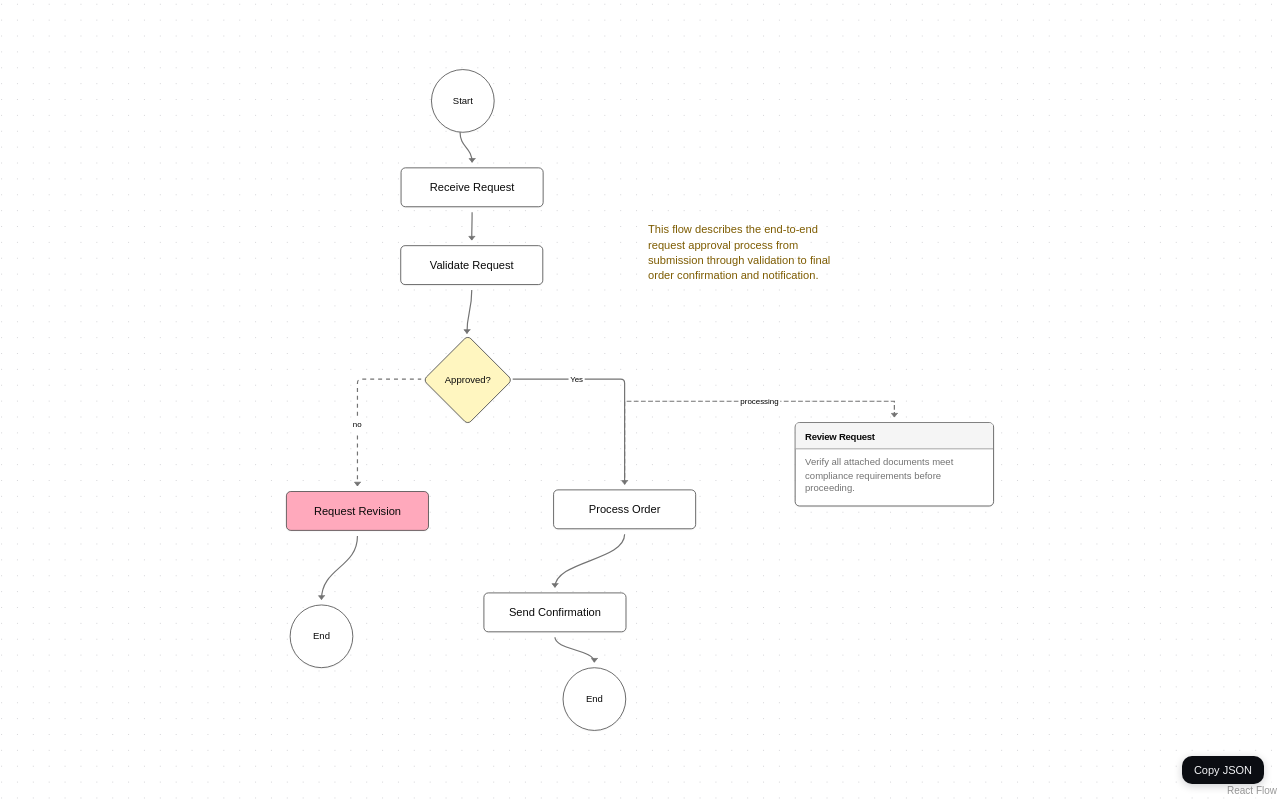
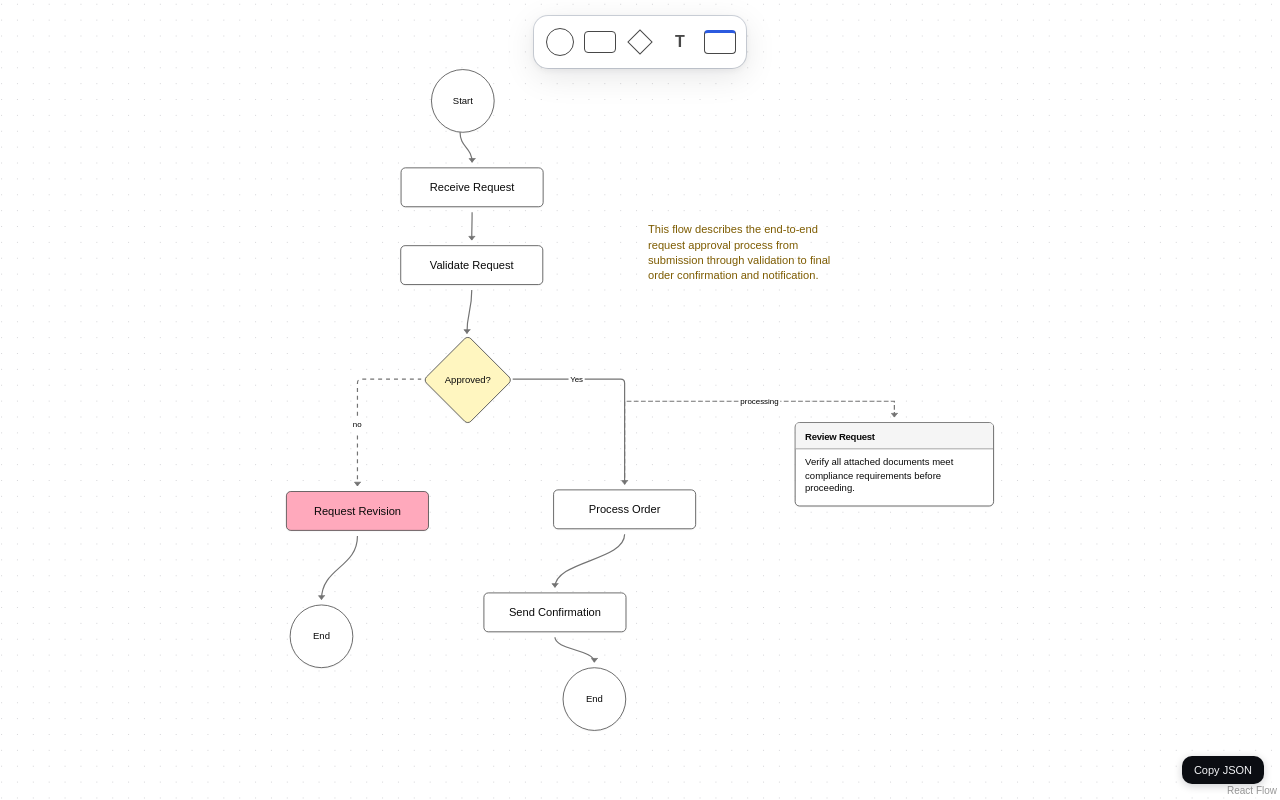
Before and after one commit to ibrohhm/workflow-ui, a Next.js app: page / in a window 1280 px wide. Built offline with nearby package versions, Linux system fonts and the light colour scheme.

Commit message:
feat(toolbar): add shapes toolbar with drag-to-create and unify panel background

```diff
--- a/components/nodes/card-node.tsx
+++ b/components/nodes/card-node.tsx
@@ -19,7 +19,7 @@ export function CardNode({ data, selected }: NodeProps) {
       </div>
 
       <div className="flex-1 px-3 py-2 overflow-auto">
-        <p className="text-xs text-muted-foreground leading-snug">
+        <p className="text-xs text-card-foreground leading-snug">
           {data.content as string}
         </p>
       </div>
--- a/components/properties-sidebar.tsx
+++ b/components/properties-sidebar.tsx
@@ -97,7 +97,7 @@ export function PropertiesSidebar({
           : 'opacity-0 -translate-y-1/2 -translate-x-2 pointer-events-none',
       )}
       style={{
-        backgroundColor: T.bg,
+        backgroundColor: 'var(--background)',
         boxShadow: T.shadow,
         color: T.text,
         maxHeight: '85vh',
--- /dev/null
+++ b/components/shapes-toolbar.tsx
@@ -0,0 +1,85 @@
+"use client"
+
+import { T } from './sidebar-components';
+
+const SHAPES = ['circle', 'task', 'diamond', 'text', 'card'] as const;
+
+function ShapePreview({ type }: { type: string }) {
+  const base = 'border select-none';
+  const borderColor = 'var(--border)';
+
+  if (type === 'circle') {
+    return (
+      <div
+        className={`${base} rounded-full`}
+        style={{ width: 28, height: 28, borderColor }}
+      />
+    );
+  }
+  if (type === 'diamond') {
+    return (
+      <div style={{ width: 28, height: 28, display: 'flex', alignItems: 'center', justifyContent: 'center' }}>
+        <div
+          className={base}
+          style={{ width: 18, height: 18, transform: 'rotate(45deg)', borderColor }}
+        />
+      </div>
+    );
+  }
+  if (type === 'text') {
+    return (
+      <div
+        className="flex items-center justify-center select-none"
+        style={{ width: 28, height: 28, fontSize: 16, fontWeight: 700, color: 'var(--border)' }}
+      >
+        T
+      </div>
+    );
+  }
+  if (type === 'card') {
+    return (
+      <div
+        className={`${base} rounded`}
+        style={{ width: 32, height: 24, borderColor, borderTopWidth: 3, borderTopColor: T.accent }}
+      />
+    );
+  }
+  // task
+  return (
+    <div
+      className={`${base} rounded`}
+      style={{ width: 32, height: 22, borderColor }}
+    />
+  );
+}
+
+export function ShapesToolbar() {
+  const onDragStart = (e: React.DragEvent, nodeType: string) => {
+    e.dataTransfer.setData('application/reactflow', nodeType);
+    e.dataTransfer.effectAllowed = 'move';
+  };
+
+  return (
+    <div
+      className="fixed top-4 left-1/2 -translate-x-1/2 z-20 flex items-center gap-1 px-2 py-2 rounded-xl"
+      style={{
+        backgroundColor: 'var(--background)',
+        boxShadow: T.shadow,
+      }}
+    >
+      {SHAPES.map((type) => (
+        <div
+          key={type}
+          draggable
+          onDragStart={(e) => onDragStart(e, type)}
+          className="flex items-center justify-center w-9 h-9 rounded-lg cursor-grab active:cursor-grabbing transition-colors duration-100"
+          style={{ userSelect: 'none' }}
+          onMouseEnter={(e) => (e.currentTarget.style.backgroundColor = T.hover)}
+          onMouseLeave={(e) => (e.currentTarget.style.backgroundColor = 'transparent')}
+        >
+          <ShapePreview type={type} />
+        </div>
+      ))}
+    </div>
+  );
+}
--- a/components/workflow-ui.tsx
+++ b/components/workflow-ui.tsx
@@ -12,6 +12,7 @@ import {
   type Node,
   type Edge,
   type EdgeMarker,
+  type ReactFlowInstance,
 } from '@xyflow/react';
 import { CircleNode } from './nodes/circle-node';
 import { TaskNode } from './nodes/task-node';
@@ -19,6 +20,7 @@ import { DiamondNode } from './nodes/diamond-node';
 import { TextNode } from './nodes/text-node';
 import { CardNode } from './nodes/card-node';
 import { PropertiesSidebar } from './properties-sidebar';
+import { ShapesToolbar } from './shapes-toolbar';
 import simpleFlow from '../data/simple-flow.json';
 import requestApprovalFlow from '../data/request-approval-flow.json';
 
@@ -99,6 +101,35 @@ export function WorkflowUI() {
     setSelectedEdgeId(null);
   }, []);
 
+  const rfInstance = useRef<ReactFlowInstance | null>(null);
+
+  const onDragOver = useCallback((e: React.DragEvent) => {
+    e.preventDefault();
+    e.dataTransfer.dropEffect = 'move';
+  }, []);
+
+  const onDrop = useCallback((e: React.DragEvent) => {
+    e.preventDefault();
+    const type = e.dataTransfer.getData('application/reactflow');
+    if (!type || !rfInstance.current) return;
+
+    const position = rfInstance.current.screenToFlowPosition({ x: e.clientX, y: e.clientY });
+    const defaults: Record<string, Record<string, unknown>> = {
+      circle:  { label: 'Event' },
+      task:    { label: 'Task' },
+      diamond: { label: 'Gateway', background: 'yellow' },
+      text:    { label: 'Text', color: 'yellow' },
+      card:    { title: 'Card', content: '' },
+    };
+    const newNode: Node = {
+      id: `node_${Date.now()}`,
+      type,
+      position,
+      data: defaults[type] ?? { label: type },
+    };
+    setNodes(nds => [...nds, newNode]);
+  }, [setNodes]);
+
   const [copyLabel, setCopyLabel] = useState('Copy JSON');
   const copyTimer = useRef<ReturnType<typeof setTimeout> | null>(null);
 
@@ -140,6 +171,9 @@ export function WorkflowUI() {
         onNodeClick={onNodeClick}
         onEdgeClick={onEdgeClick}
         onPaneClick={onPaneClick}
+        onInit={(instance) => { rfInstance.current = instance; }}
+        onDragOver={onDragOver}
+        onDrop={onDrop}
         defaultEdgeOptions={{ reconnectable: true }}
         fitView
         fitViewOptions={{ padding: 0.2 }}
@@ -158,6 +192,7 @@ export function WorkflowUI() {
       >
         {copyLabel}
       </button>
+      <ShapesToolbar />
       <PropertiesSidebar
         selectedNode={selectedNode}
         selectedEdge={selectedEdge}
```
